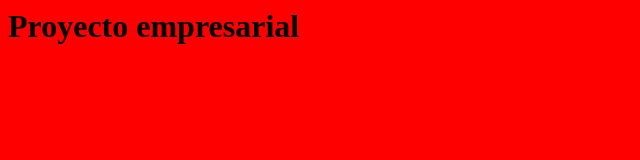
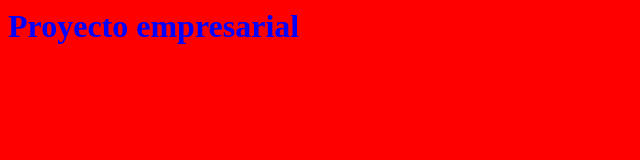
Before and after one commit to Waltrex/CursoGit, a plain HTML site: page index.html in a window 1280 px wide. Shown: the whole page, without its empty margins (0-640 px from the left). Drawn offline with Linux system fonts and the light colour scheme.

Commit message:
negrita y color azul

```diff
--- a/css/estilos.css
+++ b/css/estilos.css
@@ -1,3 +1,5 @@
 body {
 	background-color: red;
+	font-size: bold;
+	color: blue;
 }
```
